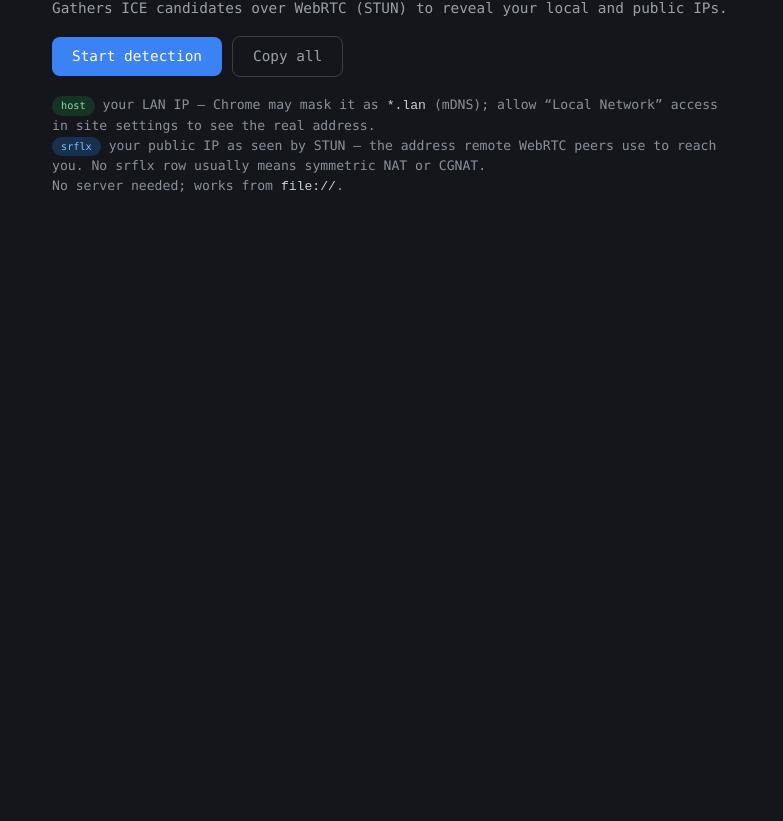
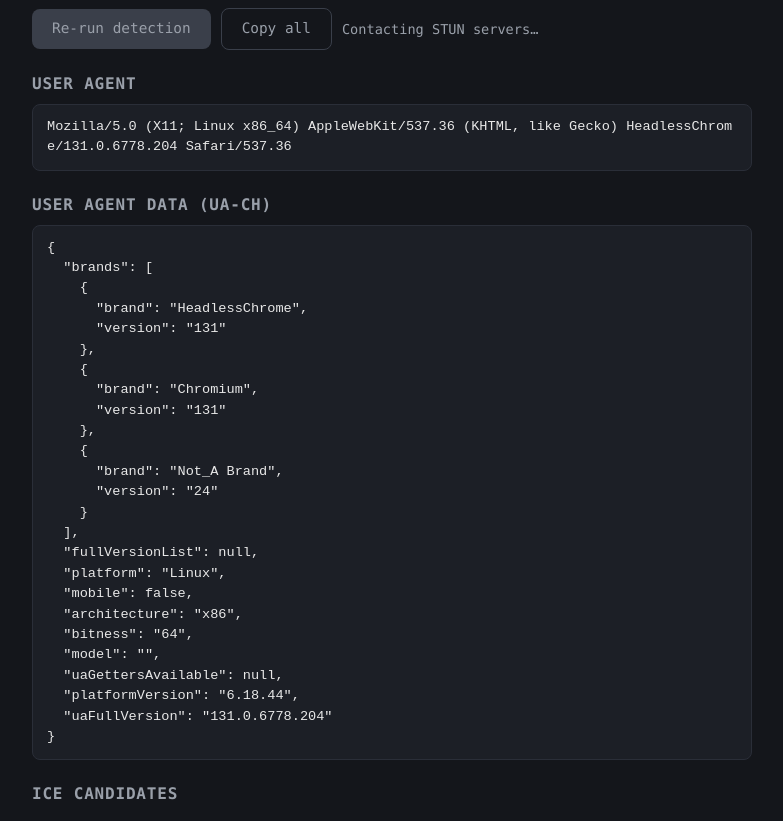
Before and after one commit to tnr-mrscraper/tnr-mrscraper.github.io, a plain HTML site: page index.html in a window 1280 px wide. Shown: the part 77-898 px from the top of the page, without its empty margins (248-1031 px from the left). Before the commit the page ends 800 px from the top, so only its background shows below. Drawn offline with Linux system fonts and the light colour scheme.

Commit message:
test: UA Printer

```diff
--- a/index.html
+++ b/index.html
@@ -1,4 +1,3 @@
-
 <!DOCTYPE html>
 <html lang="en">
     <head>
@@ -8,8 +7,6 @@
         body {
         background-color: white; /* Ensure the iframe has a white background */
         }
-
-
         </style>
     </head>
     <body>
@@ -25,11 +22,16 @@
                 body {
                 font-family: ui-monospace, "SF Mono", Menlo, Consolas, monospace;
                 background: #14161b; color: #e8e8e8;
-    max-width: 720px; margin: 40px auto; padding: 0 20px; line-height: 1.5;
+                max-width: 760px; margin: 40px auto; padding: 0 20px; line-height: 1.5;
                 }
                 h1 { font-size: 1.3rem; margin: 0 0 4px; }
-  .sub { color: #9aa0aa; margin: 0 0 16px; font-size: 0.9rem; }
-  .bar { display: flex; gap: 10px; align-items: center; margin-bottom: 14px; flex-wrap: wrap; }
+                h2 { font-size: 1rem; color: #9aa0aa; margin: 22px 0 8px; text-transform: uppercase; letter-spacing: 0.05em; }
+                pre {
+                background: #1c1f26; border: 1px solid #2a2e38; border-radius: 8px;
+                padding: 12px 14px; overflow-x: auto; white-space: pre-wrap; word-break: break-all;
+                font-size: 0.85rem; margin: 0;
+                }
+                .bar { display: flex; gap: 10px; align-items: center; margin: 14px 0; flex-wrap: wrap; }
                 button {
                 background: #3b82f6; color: #fff; border: 0; padding: 9px 20px;
                 border-radius: 8px; font: inherit; font-size: 0.9rem; cursor: pointer;
@@ -53,14 +55,19 @@
             <body>
 
                 <h1>WebRTC IP Detector</h1>
-<p class="sub">Gathers ICE candidates over WebRTC (STUN) to reveal your local and public IPs.</p>
-
                 <div class="bar">
-  <button id="start" onclick="run()">Start detection</button>
+                    <button id="start" onclick="run()">Re-run detection</button>
                     <button id="copy" onclick="copyAll()" disabled>Copy all</button>
-  <span id="status" class="status"></span>
+                    <span id="status" class="status">Gathering…</span>
                 </div>
 
+                <h2>User Agent</h2>
+                <pre id="ua"></pre>
+
+                <h2>User Agent Data (UA-CH)</h2>
+                <pre id="uach"></pre>
+
+                <h2>ICE Candidates</h2>
                 <table id="table" hidden>
                     <thead><tr><th>IP address</th><th>Type</th></tr></thead>
                     <tbody></tbody>
@@ -71,7 +78,7 @@
                     allow “Local Network” access in site settings to see the real address.<br>
                     <span class="tag srflx">srflx</span> your public IP as seen by STUN — the address remote WebRTC peers use to reach you.
                     No srflx row usually means symmetric NAT or CGNAT.<br>
-  No server needed; works from <code>file://</code>.
+                    <code>navigator.userAgentData</code> is Chrome/Edge-only (UA-CH API); other browsers show a fallback note.
                 </p>
 
                 <script>
@@ -90,6 +97,39 @@
 
 const $ = id => document.getElementById(id);
 const isMdns = a => /\.lan$|\.local$/i.test(a);
+
+/* ---------- User agent info ---------- */
+
+function printUa() {
+    $("ua").textContent = navigator.userAgent;
+
+    const el = $("uach");
+    if (navigator.userAgentData) {
+        const u = navigator.userAgentData;
+        const obj = {
+            brands: u.brands,
+            fullVersionList: u.fullVersionList || null,
+            platform: u.platform,
+            mobile: u.mobile,
+            architecture: u.architecture || null,
+            bitness: u.bitness || null,
+            model: u.model || null,
+            uaGettersAvailable: u.uaGettersAvailable ?? null,
+        };
+        el.textContent = JSON.stringify(obj, null, 2);
+        if (u.getHighEntropyValues) {
+            u.getHighEntropyValues([
+                "architecture", "bitness", "model", "platformVersion", "uaFullVersion", "formFactor"
+            ]).then(h => {
+                    el.textContent = JSON.stringify({ ...obj, ...h }, null, 2);
+                });
+        }
+    } else {
+        el.textContent = "navigator.userAgentData not available (Chrome/Edge only).";
+    }
+}
+
+/* ---------- ICE gathering ---------- */
 
 function addCandidate(c) {
     const m = (c.candidate || "").match(/candidate:\d+\s+\d+\s+\w+\s+\d+\s+(\S+)\s+\d+/);
@@ -126,7 +166,6 @@
     finished = true;
     if (pc) { pc.onicecandidate = null; pc.onicegatheringstatechange = null; pc.close(); }
     $("start").disabled = false;
-  $("start").textContent = "Start detection";
     $("status").textContent = rows.length
         ? `Done — ${rows.length} candidate(s).`
         : "Done — no candidates found. Try another browser or check your network.";
@@ -135,7 +174,6 @@
 async function run() {
     rows.length = 0; seen.clear(); finished = false; render();
     $("start").disabled = true;
-  $("start").textContent = "Gathering…";
     $("status").textContent = "Contacting STUN servers…";
 
     pc = new RTCPeerConnection({ iceServers: STUN.map(u => ({ urls: u })) });
@@ -158,9 +196,22 @@
 }
 
 function copyAll() {
-  navigator.clipboard.writeText(rows.map(r => `${r.type}\t${r.addr}`).join("\n"));
+    const parts = [
+        "User-Agent: " + navigator.userAgent,
+        "UserAgentData: " + $("uach").textContent,
+        "",
+        "ICE candidates:",
+        ...rows.map(r => `  ${r.type}\t${r.addr}`),
+    ];
+    navigator.clipboard.writeText(parts.join("\n"));
     $("status").textContent = "Copied.";
 }
+
+/* ---------- Auto-run on load ---------- */
+window.addEventListener("DOMContentLoaded", () => {
+    printUa();
+    run();
+});
                 </script>
             </body>
         </html>
```
Lines whose indentation alone changed are shown as unchanged.
